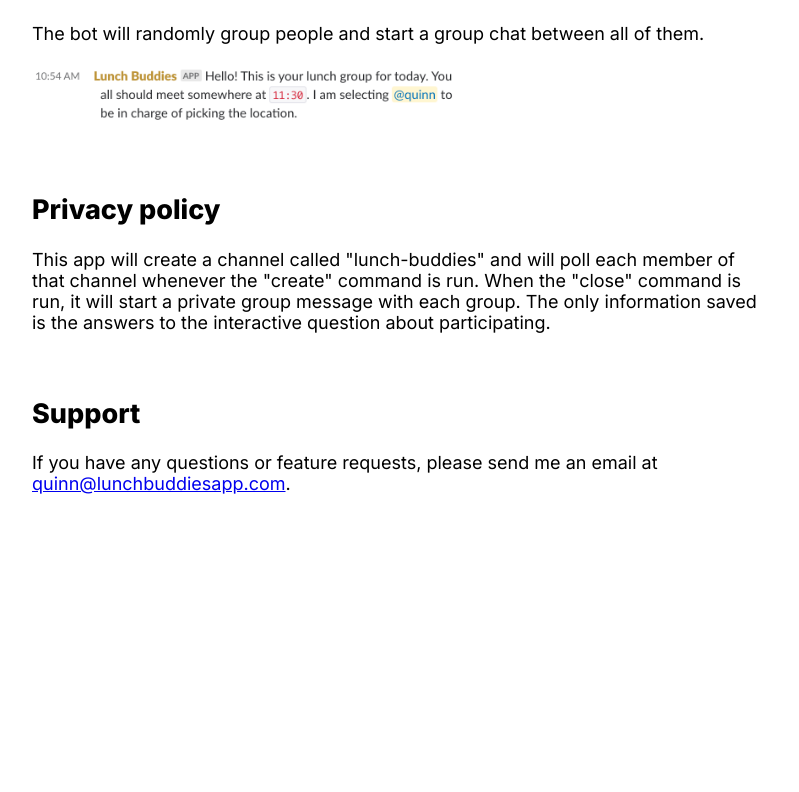
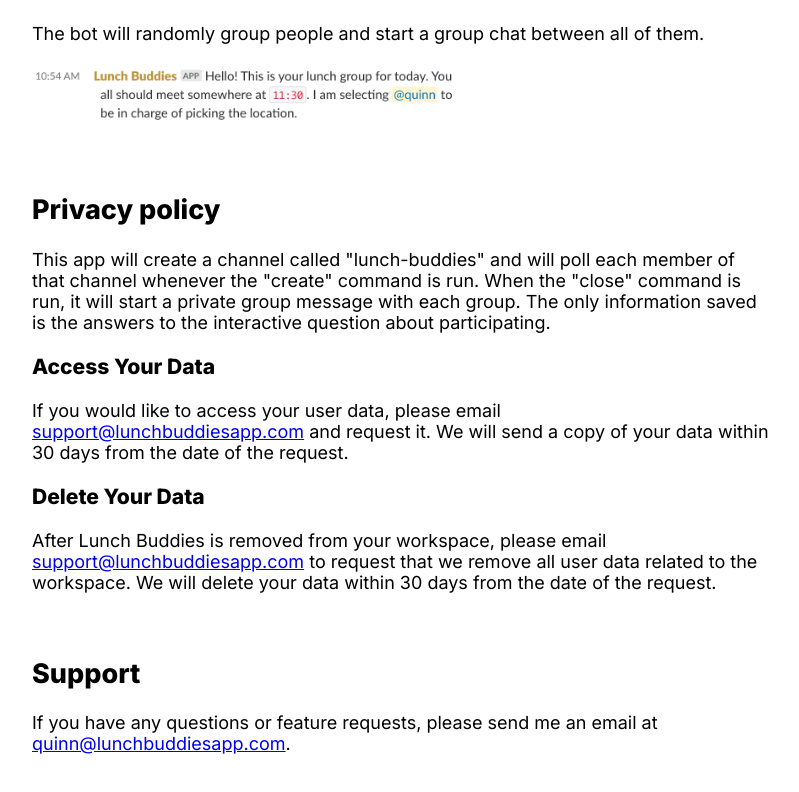
Before and after one commit to qsweber/lunch-buddies-web, a Next.js app: page / in a window 1280 px wide. Shown: the part 1722-2514 px from the top of the page, without its empty margins (238-1037 px from the left). Before the commit the page ends 2296 px from the top, so only its background shows below. Built offline with nearby package versions, Linux system fonts and the light colour scheme.

Commit message:
add more to privacy policy

```diff
--- a/pages/index.tsx
+++ b/pages/index.tsx
@@ -37,6 +37,21 @@
       group. The only information saved is the answers to the interactive
       question about participating.
     </p>
+    <h3>
+      Access Your Data
+    </h3>
+    <p>
+      If you would like to access your user data, please email
+      {" "}<a href="mailto:support@lunchbuddiesapp.com">support@lunchbuddiesapp.com</a>{" "}
+      and request it. We will send a copy of your data within 30 days from the date of the request.
+    </p>
+    <h3>Delete Your Data</h3>
+    <p>
+      After Lunch Buddies is removed from your workspace, please email
+      {" "}<a href="mailto:support@lunchbuddiesapp.com">support@lunchbuddiesapp.com</a>{" "}
+      to request that we remove all user data related to the workspace.
+      We will delete your data within 30 days from the date of the request.
+    </p>
     <h2 id="support" className="newSection">
       Support
     </h2>
```
